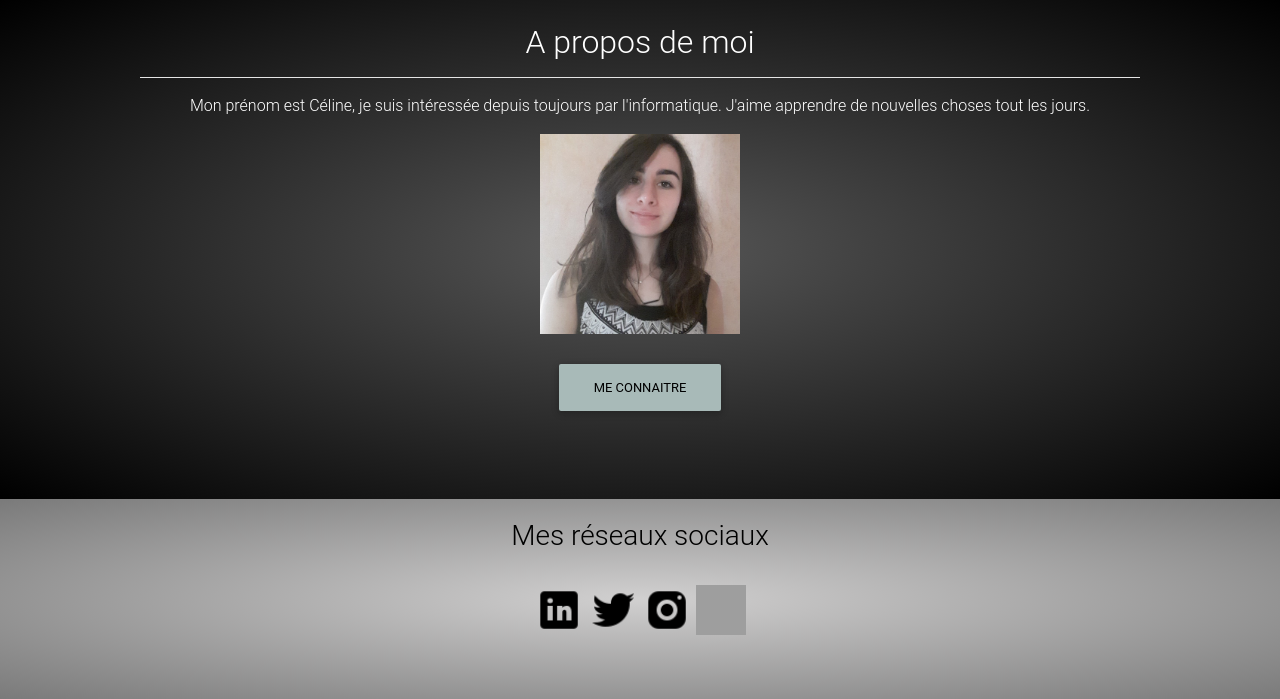
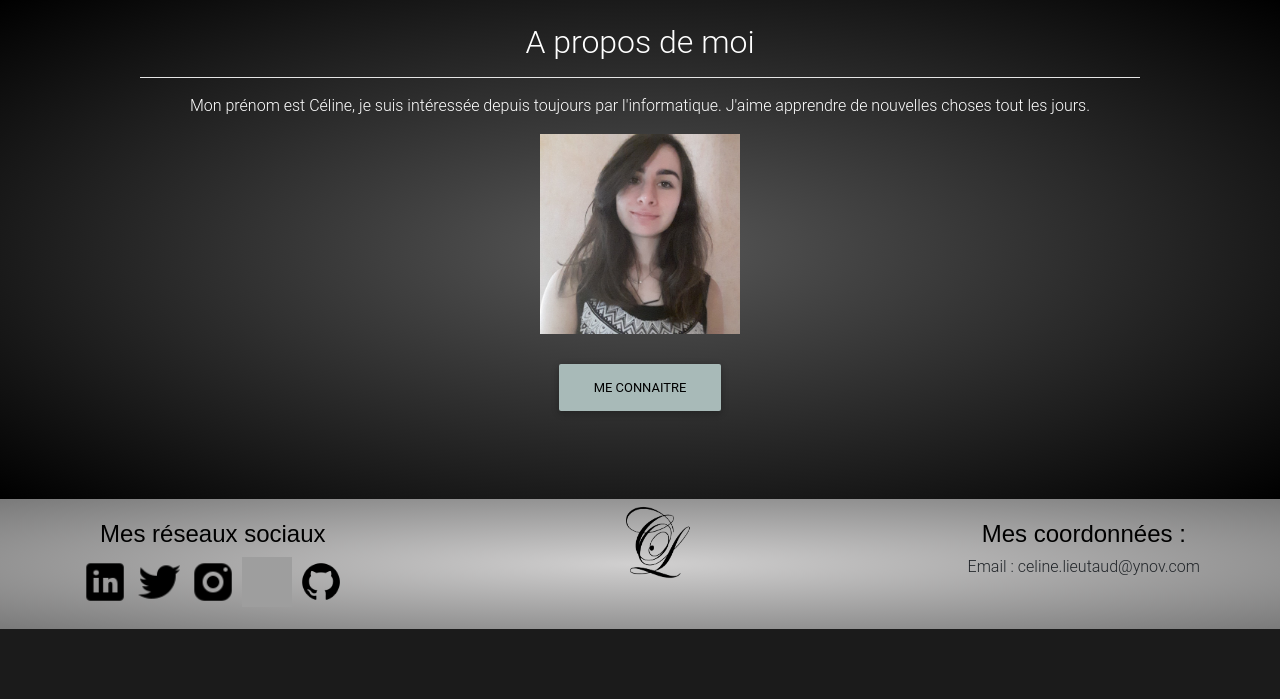
Before and after one commit to OphisDgn/projetweb, a PHP site: page / in a window 1280 px wide. Shown: the part 801-1500 px from the top of the page. After the commit the page ends 1430 px from the top, so only its background shows below. Run offline with PHP 8.4, Linux system fonts and the light colour scheme; some libraries are stand-ins or nearby versions; grey boxes are pictures that could not be loaded.

Commit message:
derniere minute

```diff
--- a/index.html
+++ b/index.html
@@ -60,33 +60,23 @@
         </p>
 </section>
 
-    <!-- partie contact et media icons-->
+    <!-- partie media icons-->
 <footer id="footer">
-    <h3>Mes réseaux sociaux</h3>
-    <br />
-    <a href="https://www.linkedin.com/in/c%C3%A9line-lieutaud-b7804b171/" id="link-link"><img src="image/icons8-linkedin-48.png" id="linkedin"></a>
-    <a href="https://www.linkedin.com/in/c%C3%A9line-lieutaud-b7804b171/" id="link-twit"><img src="image/icons8-twitter-squared-48.png" id="twitter"></a>
-    <a href="https://www.instagram.com/ltd.celine/" id="link-insta"><img src="image/icons8-instagram-48.png" id="instagram"></a>
-    <a href="https://www.facebook.com/celine.lieutaud" id="link-face"><img src="image/icons8-facebook-old-48.png" id="facebook"></a>
+    <img src="image/logo.png" id="logofooter">
+    <div id="socialmedia" style="height: 20px">
+        <h4>Mes réseaux sociaux</h4>
+        <div id="liens">
+            <a href="https://www.linkedin.com/in/c%C3%A9line-lieutaud-b7804b171/" id="link-link"><img src="image/icons8-linkedin-48.png" id="linkedin"></a>
+            <a href="https://www.linkedin.com/in/c%C3%A9line-lieutaud-b7804b171/" id="link-twit"><img src="image/icons8-twitter-squared-48.png" id="twitter"></a>
+            <a href="https://www.instagram.com/ltd.celine/" id="link-insta"><img src="image/icons8-instagram-48.png" id="instagram"></a>
+            <a href="https://www.facebook.com/celine.lieutaud" id="link-face"><img src="image/icons8-facebook-old-48.png" id="facebook"></a>
+            <a href="https://github.com/OphisDgn" id="link-git"><img src="image/icons8-github-64.png" id="github"></a>
+        </div>
+    </div>
+    <div id="coordonnes">
+        <h4>Mes coordonnées :</h4>
+        <h6>Email : celine.lieutaud@ynov.com</h6>
+    </div>
 </footer>
-
- <!-- JQuery -->
-    <script type="text/javascript" src="https://cdnjs.cloudflare.com/ajax/libs/jquery/3.3.1/jquery.min.js%22%3E"></script>
-
-<!-- Bootstrap tooltips -->
-    <script type="text/javascript" src="https://cdnjs.cloudflare.com/ajax/libs/popper.js/1.14.4/umd/popper.min.js%22%3E"></script>
-
-<!-- Bootstrap core JavaScript -->
-    <script type="text/javascript" src="https://cdnjs.cloudflare.com/ajax/libs/twitter-bootstrap/4.1.3/js/bootstrap.min.js%22%3E"></script>
-
-    <!-- MDB core JavaScript -->
-    <script type="text/javascript" src="https://cdnjs.cloudflare.com/ajax/libs/mdbootstrap/4.6.1/js/mdb.min.js%22%3E"></script>
-
-<!-- Optional JavaScript -->
-<!-- jQuery first, then Popper.js, then Bootstrap JS -->
-
-    <script src="https://code.jquery.com/jquery-3.3.1.slim.min.js" integrity="sha384-q8i/X+965DzO0rT7abK41JStQIAqVgRVzpbzo5smXKp4YfRvH+8abtTE1Pi6jizo" crossorigin="anonymous"></script>
-    <script src="https://cdnjs.cloudflare.com/ajax/libs/popper.js/1.14.6/umd/popper.min.js" integrity="sha384-wHAiFfRlMFy6i5SRaxvfOCifBUQy1xHdJ/yoi7FRNXMRBu5WHdZYu1hA6ZOblgut" crossorigin="anonymous"></script>
-    <script src="https://stackpath.bootstrapcdn.com/bootstrap/4.2.1/js/bootstrap.min.js" integrity="sha384-B0UglyR+jN6CkvvICOB2joaf5I4l3gm9GU6Hc1og6Ls7i6U/mkkaduKaBhlAXv9k" crossorigin="anonymous"></script>
 </body>
 </html>
--- a/style.css
+++ b/style.css
@@ -193,27 +193,71 @@ hr {
 }
 
 /* partie footer */
+#socialmedia {
+    padding-top: 3px;
+}
+#coordonnes {
+    padding-top: 52px;
+}
+#logofooter {
+    margin-top: 2px;
+    padding-top: 2px;
+    height: 80px;
+    width: 70px;
+}
 #footer {
     background: radial-gradient(#D1D0D0, #7A7A7A);
-    height: 200px;
+    height: 250px;
     text-align: center;
 }
-#footer h3 {
+#footer h4 {
     color: black;
-    padding-top: 20px;
+    padding-top: 1px;
+    font-family: sans-serif;
 }
-#linkedin, #twitter, #facebook, #instagram {
-    height: 50px;
-    width: 50px;
+#link-link, #link-insta, #link-face, #link-git {
+    padding-top: 2px;
+    padding-bottom: 5px;
 }
-
-#footer #linkedin, #twitter, #facebook, #instagram {
+#linkedin, #twitter, #facebook, #instagram, #github {
+    height: 20px;
+    width: 20px;
+}
+#footer #linkedin, #twitter, #facebook, #instagram, #github {
 	-webkit-transform: scale(1);
 	transform: scale(1);
 	-webkit-transition: .3s ease-in-out;
 	transition: .3s ease-in-out;
 }
-#footer #linkedin:hover, #twitter:hover, #facebook:hover, #instagram:hover {
+#footer #linkedin:hover, #twitter:hover, #facebook:hover, #instagram:hover, #github:hover {
 	-webkit-transform: scale(1.3);
 	transform: scale(1.3);
 }
+
+@media (min-width: 48em) {
+    #footer {
+        background: radial-gradient(#D1D0D0, #7A7A7A);
+        height: 130px;
+        text-align: center;
+    }
+    #footlogo {
+        margin-top: 20px;
+        padding-top: 2px;
+        height: 100px;
+        width: 90px;
+    }
+    #socialmedia {
+        float: left;
+        padding-left: 80px;
+        padding-top: 20px;
+    }
+    #coordonnes {
+        float: right;
+        padding-right: 80px;
+        padding-top: 20px;
+    }
+    #linkedin, #twitter, #facebook, #instagram, #github {
+        height: 50px;
+        width: 50px;
+    }
+}
```
